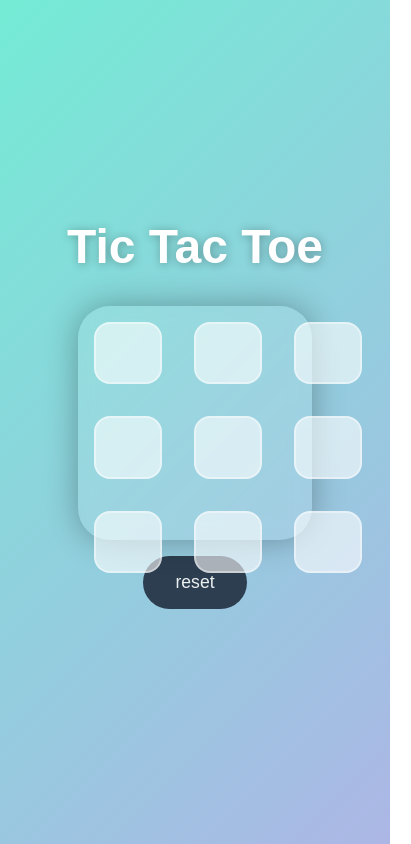
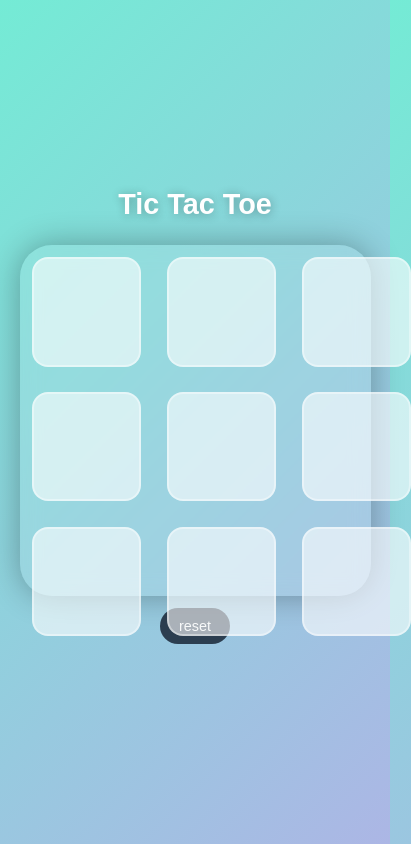
Before and after one commit to Snehal42/Tic-Tac-Toe, a plain HTML site: page index.html in a window 390 px wide. Shown: the whole page, 411 px wide, since content can reach past the window. Drawn offline with Linux system fonts and the light colour scheme.

Commit message:
Update style.css

```diff
--- a/style.css
+++ b/style.css
@@ -38,6 +38,7 @@ h1 {
     border-radius: 2rem;
     backdrop-filter: blur(10px);
     box-shadow: 0 0 2rem rgba(0, 0, 0, 0.3);
+    max-width: 500px;
 }
 
 .box {
@@ -69,7 +70,6 @@ button {
     background: #2c3e50;
     color: #ecf0f1;
     cursor: pointer;
-
 }
 
 button:hover {
@@ -95,3 +95,57 @@ button:hover {
 .hide {
     display: none;
 }
+
+/* Responsive Styles */
+@media (max-width: 768px) {
+    h1 {
+        font-size: 2.2rem;
+        margin-bottom: 1.5rem;
+    }
+
+    .game {
+        width: 90vmin;
+        height: 90vmin;
+        grid-template-columns: repeat(3, 1fr);
+    }
+
+    .box {
+        width: 28vmin;
+        height: 28vmin;
+        font-size: 10vmin;
+    }
+
+    button {
+        font-size: 1rem;
+        padding: 0.8rem 1.5rem;
+        margin: 0.8rem;
+    }
+
+    #msg {
+        font-size: 1.8rem;
+    }
+
+    .msg-container {
+        gap: 1.5rem;
+        margin-top: 1rem;
+    }
+}
+
+@media (max-width: 480px) {
+    h1 {
+        font-size: 1.8rem;
+    }
+
+    .box {
+        font-size: 9vmin;
+    }
+
+    button {
+        font-size: 0.9rem;
+        padding: 0.6rem 1.2rem;
+    }
+
+    #msg {
+        font-size: 1.5rem;
+    }
+}
```
